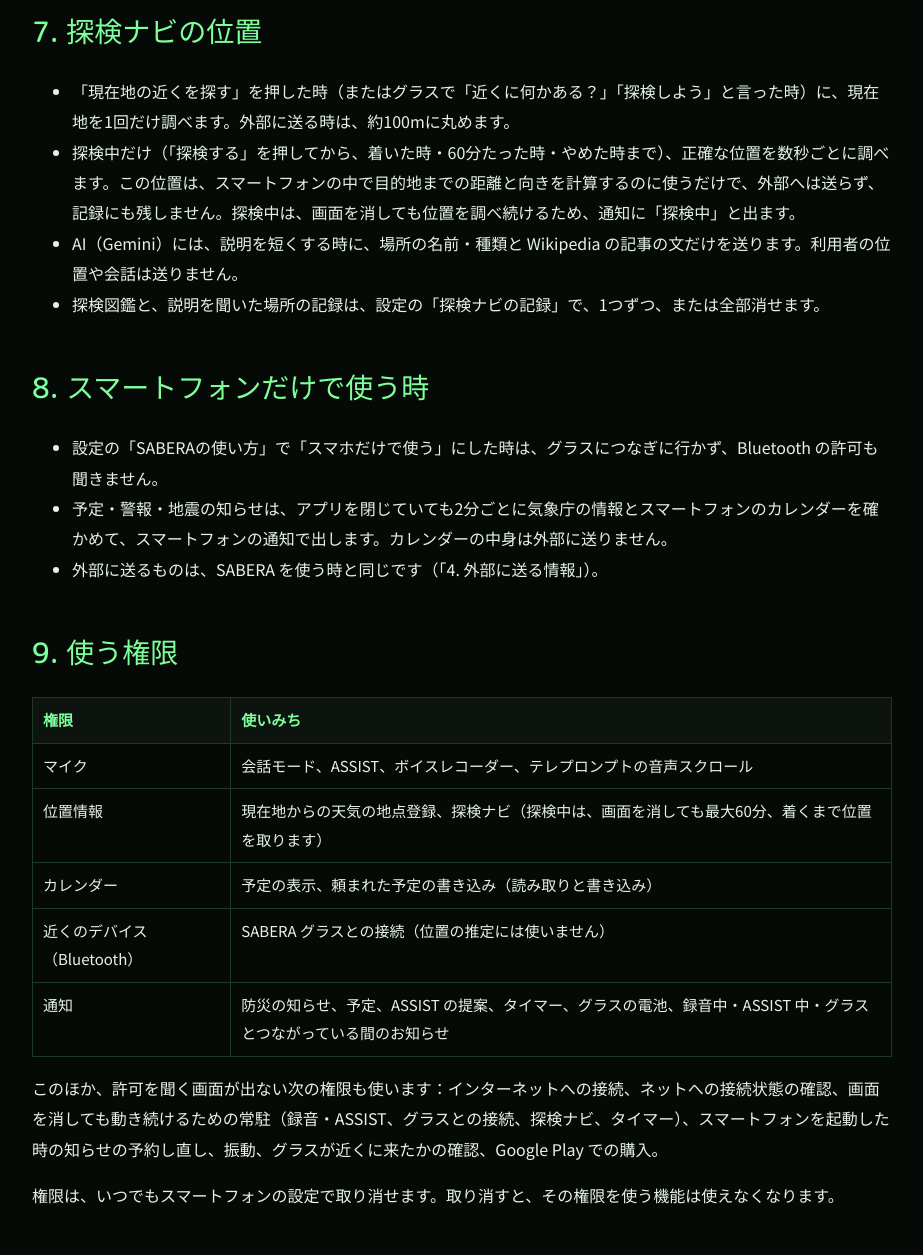
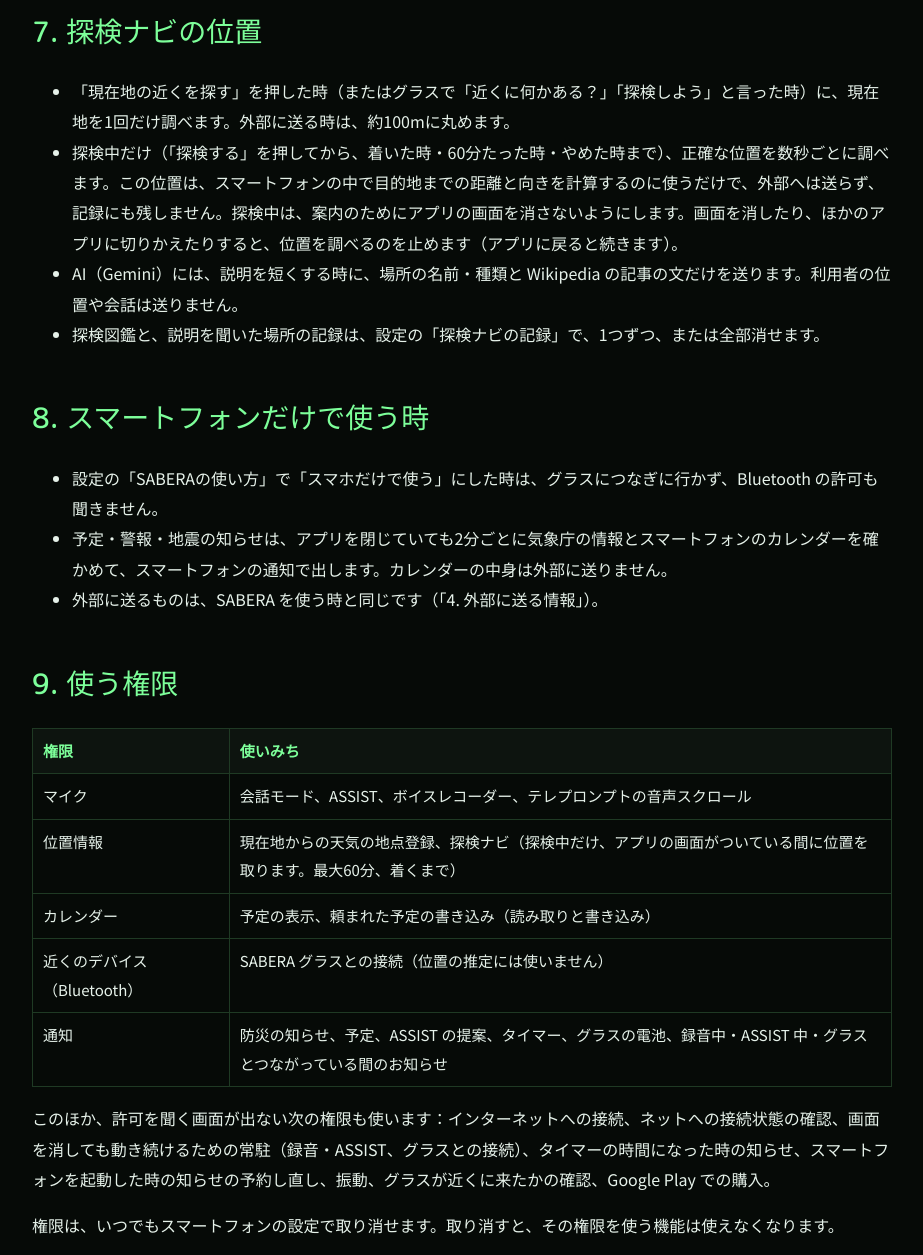
Before and after one commit to charco-project/charco-project.github.io, a plain HTML site: page privacy.html in a window 1280 px wide. Shown: the part 6380-7635 px from the top of the page, without its empty margins (178-1101 px from the left). Drawn offline with Linux system fonts and the light colour scheme.

Commit message:
Add files via upload

```diff
--- a/privacy.html
+++ b/privacy.html
@@ -244,7 +244,7 @@ th,td{border:1px solid #1f3a24;padding:8px 10px;text-align:left;vertical-align:t
 <h2>7. 探検ナビの位置</h2>
 <ul>
 <li>「現在地の近くを探す」を押した時（またはグラスで「近くに何かある？」「探検しよう」と言った時）に、現在地を1回だけ調べます。外部に送る時は、約100mに丸めます。</li>
-<li>探検中だけ（「探検する」を押してから、着いた時・60分たった時・やめた時まで）、正確な位置を数秒ごとに調べます。この位置は、スマートフォンの中で目的地までの距離と向きを計算するのに使うだけで、外部へは送らず、記録にも残しません。探検中は、画面を消しても位置を調べ続けるため、通知に「探検中」と出ます。</li>
+<li>探検中だけ（「探検する」を押してから、着いた時・60分たった時・やめた時まで）、正確な位置を数秒ごとに調べます。この位置は、スマートフォンの中で目的地までの距離と向きを計算するのに使うだけで、外部へは送らず、記録にも残しません。探検中は、案内のためにアプリの画面を消さないようにします。画面を消したり、ほかのアプリに切りかえたりすると、位置を調べるのを止めます（アプリに戻ると続きます）。</li>
 <li>AI（Gemini）には、説明を短くする時に、場所の名前・種類と Wikipedia の記事の文だけを送ります。利用者の位置や会話は送りません。</li>
 <li>探検図鑑と、説明を聞いた場所の記録は、設定の「探検ナビの記録」で、1つずつ、または全部消せます。</li>
 </ul>
@@ -269,7 +269,7 @@ th,td{border:1px solid #1f3a24;padding:8px 10px;text-align:left;vertical-align:t
 </tr>
 <tr>
 <td>位置情報</td>
-<td>現在地からの天気の地点登録、探検ナビ（探検中は、画面を消しても最大60分、着くまで位置を取ります）</td>
+<td>現在地からの天気の地点登録、探検ナビ（探検中だけ、アプリの画面がついている間に位置を取ります。最大60分、着くまで）</td>
 </tr>
 <tr>
 <td>カレンダー</td>
@@ -285,7 +285,7 @@ th,td{border:1px solid #1f3a24;padding:8px 10px;text-align:left;vertical-align:t
 </tr>
 </tbody>
 </table>
-<p>このほか、許可を聞く画面が出ない次の権限も使います：インターネットへの接続、ネットへの接続状態の確認、画面を消しても動き続けるための常駐（録音・ASSIST、グラスとの接続、探検ナビ、タイマー）、スマートフォンを起動した時の知らせの予約し直し、振動、グラスが近くに来たかの確認、Google Play での購入。</p>
+<p>このほか、許可を聞く画面が出ない次の権限も使います：インターネットへの接続、ネットへの接続状態の確認、画面を消しても動き続けるための常駐（録音・ASSIST、グラスとの接続）、タイマーの時間になった時の知らせ、スマートフォンを起動した時の知らせの予約し直し、振動、グラスが近くに来たかの確認、Google Play での購入。</p>
 <p>権限は、いつでもスマートフォンの設定で取り消せます。取り消すと、その権限を使う機能は使えなくなります。</p>
 <h2>10. 安全のための取り組み</h2>
 <ul>
```
